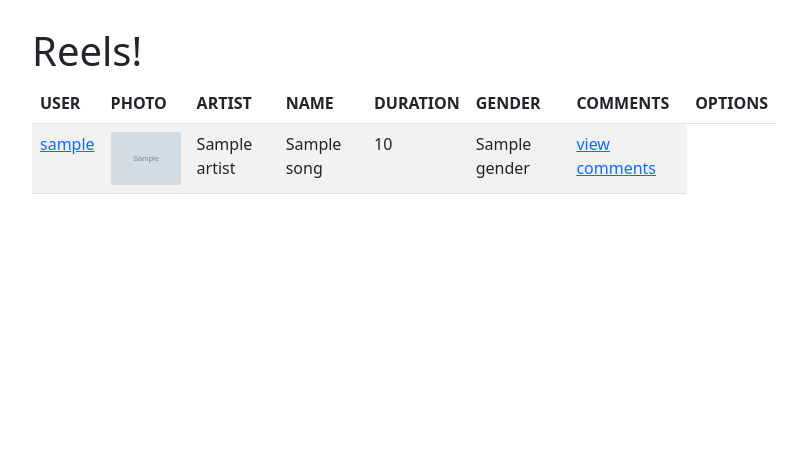
After one commit to JStevenC10/MusicIsLife, a Django app: template musicApp/templates/reels.html in a window 1280 px wide. The commit adds this page. Shown: the part 112-562 px from the top of the page, without its empty margins (50-857 px from the left). Run offline with Django 3.2, Linux system fonts and the light colour scheme; the template is opened without the code that fills it: most values are stand-ins (such as "Sample title", 1, 10 or a date in 2020); grey boxes marked "Sample" are stand-in pictures.

Commit message:
reels completed

```diff
--- a/members/urls.py
+++ b/members/urls.py
@@ -7,6 +7,6 @@ urlpatterns = [
     path('register/', views.signup, name='register'),
     path('login/', LoginView.as_view(template_name='login.html'), name='login'),
     path('close-session/', views.deslogin, name='logout'),
-    path('show/profile/', views.profile, name='profile'),
+    path('show/profile/<int:pk>/', views.profile, name='profile'),
 
 ]
--- a/musicApp/admin.py
+++ b/musicApp/admin.py
@@ -1,6 +1,6 @@
 from django.contrib import admin
-from .models import Song
+from .models import Song, Comment
 
 # Register your models here.
 
-admin.site.register(Song)
+admin.site.register([Song, Comment])
--- a/musicApp/templates/base.html
+++ b/musicApp/templates/base.html
@@ -23,13 +23,16 @@
               </li>
               {% if request.user.is_authenticated %}
                 <li class="nav-item">
-                  <a class="nav-link" href="{% url 'all_songs' %}">All songs</a>
+                  <a class="nav-link" href="{% url 'reels' %}">Reels</a>
+                </li>
+                <li class="nav-item">
+                  <a class="nav-link" href="{% url 'all_songs' %}">My songs</a>
                 </li>
                 <li class="nav-item">
                   <a class="nav-link" href="{% url 'logout' %}">Logout</a>
                 </li>
                 <li class="nav-item">
-                  <a class="nav-link" href="{% url 'profile' %}">{{request.user.username}}</a>
+                  <a class="nav-link" href="{% url 'profile' request.user.id%}">{{request.user.username}}</a>
                 </li>
               {% else %}
                 <li class="nav-item">
--- /dev/null
+++ b/musicApp/templates/reels.html
@@ -0,0 +1,48 @@
+{% extends 'base.html' %}
+{% load static %}
+
+{% block content %}
+    <div class="col-sm-12 col-md-6 col-lg-8 col-xl-8">
+        <h1>Reels!</h1>
+        <div class="table-responsive">
+            <table class="table table-striped">
+                <thead>
+                    <tr>
+                        <th>USER</th>
+                        <th>PHOTO</th>
+                        <th>ARTIST</th>
+                        <th>NAME</th>
+                        <th>DURATION</th>
+                        <th>GENDER</th>
+                        <th>COMMENTS</th>
+                        <th>OPTIONS</th>
+                    </tr>
+                </thead>
+                <tbody>
+                    {% for song in songs %}
+                        <tr>
+                            <td><a href="{% url 'profile' song.author.profile.id %}"> {{song.author.username}}</a></td>
+                            {% if song.photo %}
+                                <td><img src="{{song.photo.url}}" width="70"></td>
+                            {% else %}
+                                <td><img src="{% static 'img/photo.png' %}" width="70"></td>
+                            {% endif %}
+
+                            <td>{{song.artist}}</td>
+                            <td>{{song.song}}</td>
+                            <td>{{song.duration}}</td>
+                            <td>{{song.gender}}</td>
+                            <td><a href="#">view comments</a></td>
+                            {% if song.author == request.user %}
+                                <td>
+                                    <a class="btn btn-info" href="{% url 'update' song.id %}">UPDATE</a>
+                                    <a class="btn btn-danger" href="{% url 'delete' song.id %}">DELETE</a>
+                                </td>
+                            {% endif %}
+                        </tr>
+                    {% endfor %}
+                </tbody>
+            </table>
+        </div>
+    </div>
+{% endblock %}
--- a/musicApp/templates/songs.html
+++ b/musicApp/templates/songs.html
@@ -45,9 +45,10 @@
                         <tr>
                             <th>PHOTO</th>
                             <th>ARTIST</th>
-                            <th>SONG NAME</th>
+                            <th>NAME</th>
                             <th>DURATION</th>
                             <th>GENDER</th>
+                            <th>COMMENTS</th>
                             <th>OPTIONS</th>
                         </tr>
                     </thead>
@@ -63,6 +64,7 @@
                                 <td>{{song.song}}</td>
                                 <td>{{song.duration}}</td>
                                 <td>{{song.gender}}</td>
+                                <td><a href="#">view comments</a></td>
                                 <td>
                                     <a class="btn btn-info" href="{% url 'update' song.id %}">UPDATE</a>
                                     <a class="btn btn-danger" href="{% url 'delete' song.id %}">DELETE</a>
--- a/musicApp/urls.py
+++ b/musicApp/urls.py
@@ -1,12 +1,14 @@
 from django.urls import path
-from . import views
-
+from django.contrib.auth.decorators import login_required
 from django.conf import settings
 from django.contrib.staticfiles.urls import static
+
+from . import views
 
 urlpatterns = [
     path('', views.home, name='home'),
     path('all/songs/', views.my_songs, name='all_songs'),
+    path('songs/reels/', login_required( views.ReelsView.as_view()), name='reels'),
     path('add_song/', views.add_song, name='add_song'),
     path('update/song/<int:id>/', views.update, name='update'),
     path('delete/song/<int:id>/', views.delete, name='delete'),
```
Also changed, not shown: members/templates/profile.html (+11 -7 lines), members/views.py (+25 -20 lines), musicApp/models.py (+11 -0 lines), musicApp/views.py (+14 -2 lines), media/dread.jpg (added), media/profiles/chico_bestia.jfif (added), media/profiles/iori_RTV1W95.png (added), media/profiles/pes2013.jpg (added), media/vv.png (added), musicApp/migrations/0008_comment.py (added), musicApp/migrations/0009_remove_comment_song_song_comments.py (added), musicApp/migrations/0010_remove_song_comments_comment_song.py (added).
